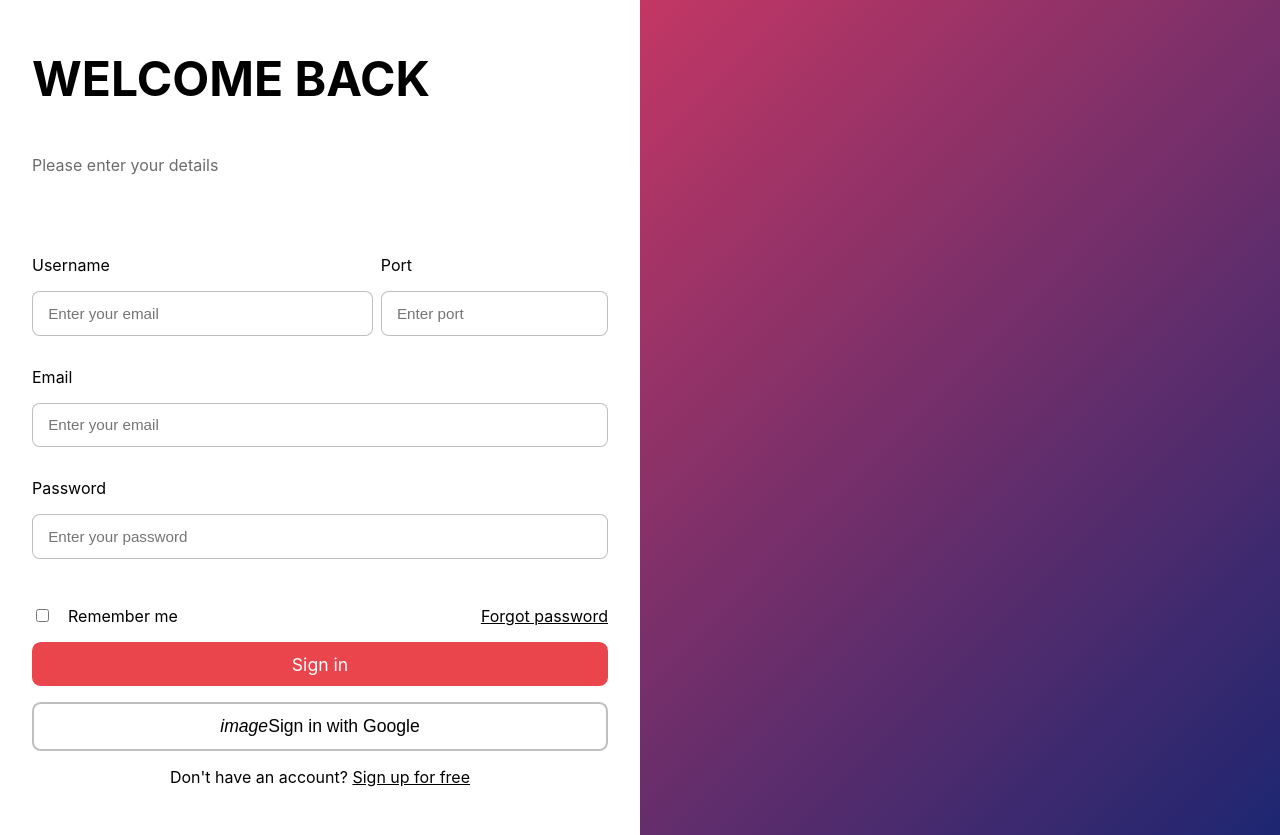
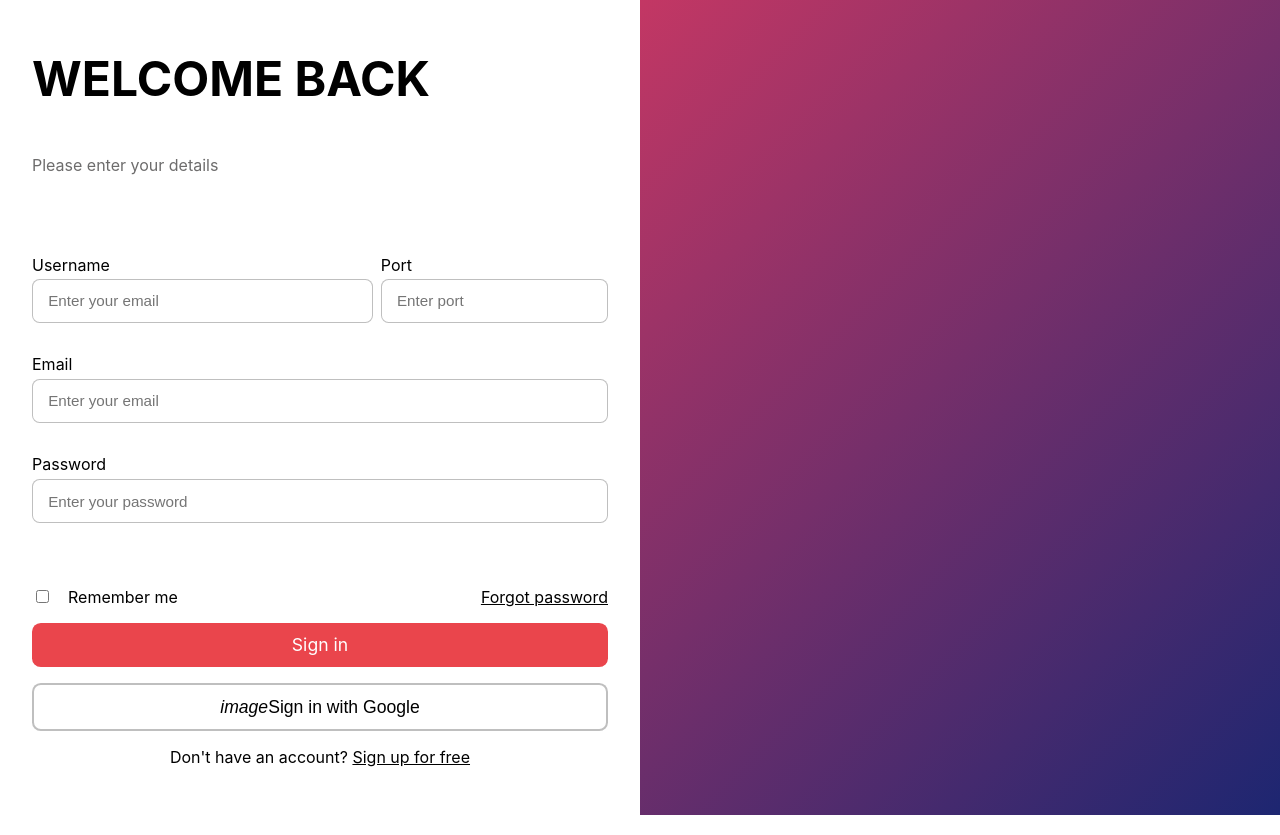
Before and after one commit to Hycient195/IP-console, a React (Create React App) app: page / in a window 1280 px wide. Built offline with nearby package versions, Linux system fonts and the light colour scheme.

Commit message:
Final touches

```diff
--- a/src/pages/Login/Login.css
+++ b/src/pages/Login/Login.css
@@ -176,15 +176,23 @@ form > div.form_top_content {
   grid-template-columns: 3fr 2fr;
 }
 
+div.form_top_content > label > p{
+  margin-bottom: 0.2em;
+}
+
 div.form_top_content > label > input{
   width: 100% !important;
   /* background-color: green; */
 }
 
+div.page_left_content > form > label > p{
+  margin-bottom: 0.3em;
+}
+
 div.page_left_content > form > div.actions{
   display: flex;
   justify-content: space-between;
-  margin-top: var(--base-margin);
+  margin-top: calc(var(--base-margin) * 2);
 }
 
 form > div.actions > label{
```
